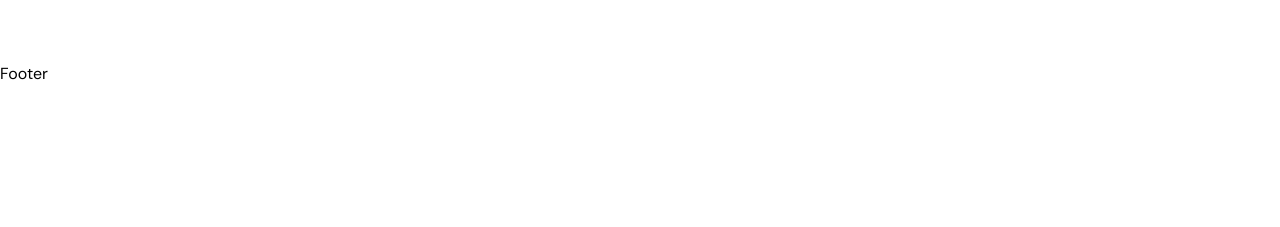
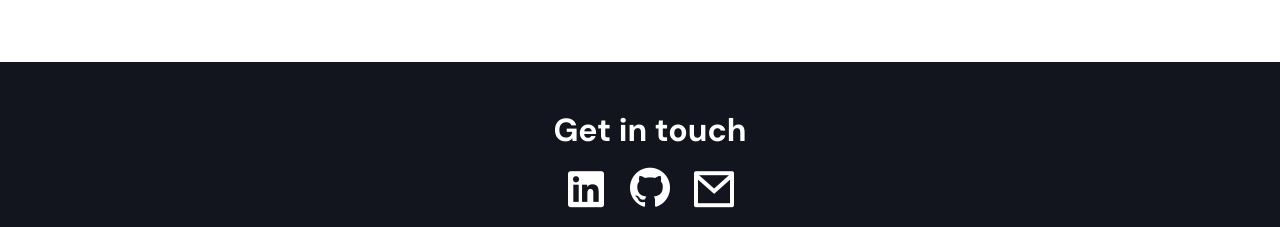
Before and after one commit to Nadia982/portfolio-2024-01-15, a React (Create React App) app: page / in a window 1280 px wide. Shown: the part 3081-3308 px from the top of the page. Before the commit the page ends 3167 px from the top, so only its background shows below. Built offline with nearby package versions, Linux system fonts and the light colour scheme.

Commit message:
added footer with linkedin, github and mail icons

```diff
--- a/src/components/Footer/Footer.jsx
+++ b/src/components/Footer/Footer.jsx
@@ -2,7 +2,29 @@ import React from 'react'
 
 const Footer = () => {
   return (
-    <div>Footer</div>
+    <footer className="bg-[#12141e] pt-12">
+    <div className="container">
+      <div className="sm:flex items-center justify-between md:gap-8">
+        <div className="w-full">
+          <h2 className="text-[2rem] leading-10 text-center text-white font-[600] md:text-[2rem]">
+            Get in touch
+          </h2>
+          <div className="flex h-20 items-center justify-center gap-4 mt-0">
+          <span>
+                    <a aria-label="link to Natalie Gillam's LinkedIn profile" href="#linkedin" className="text-white text-[3rem] font[-700]"><i class="ri-linkedin-box-fill"></i></a>
+                </span>
+                <span className="mb-1">
+                    <a aria-label="link to Natalie Gillam's GitHub profile" href="#linkedin" className="text-white text-[3rem] font[-700]"><i class="ri-github-fill"></i></a>
+                </span>
+                <span>
+                    <a aria-label="email Natalie Gillam" href="#mail" className="text-white text-[3rem] font[-700]"><i class="ri-mail-line"></i></a>
+                </span>
+
+                </div>
+        </div>
+      </div>
+    </div>
+    </footer>
   )
 }
 
```
